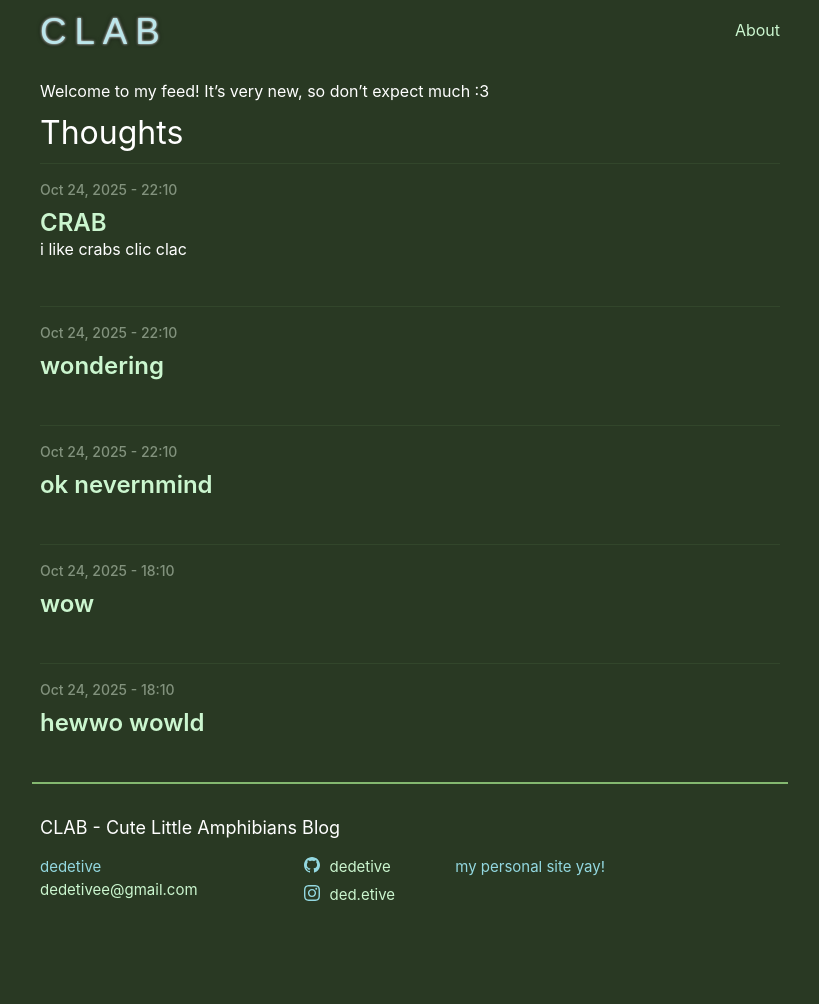
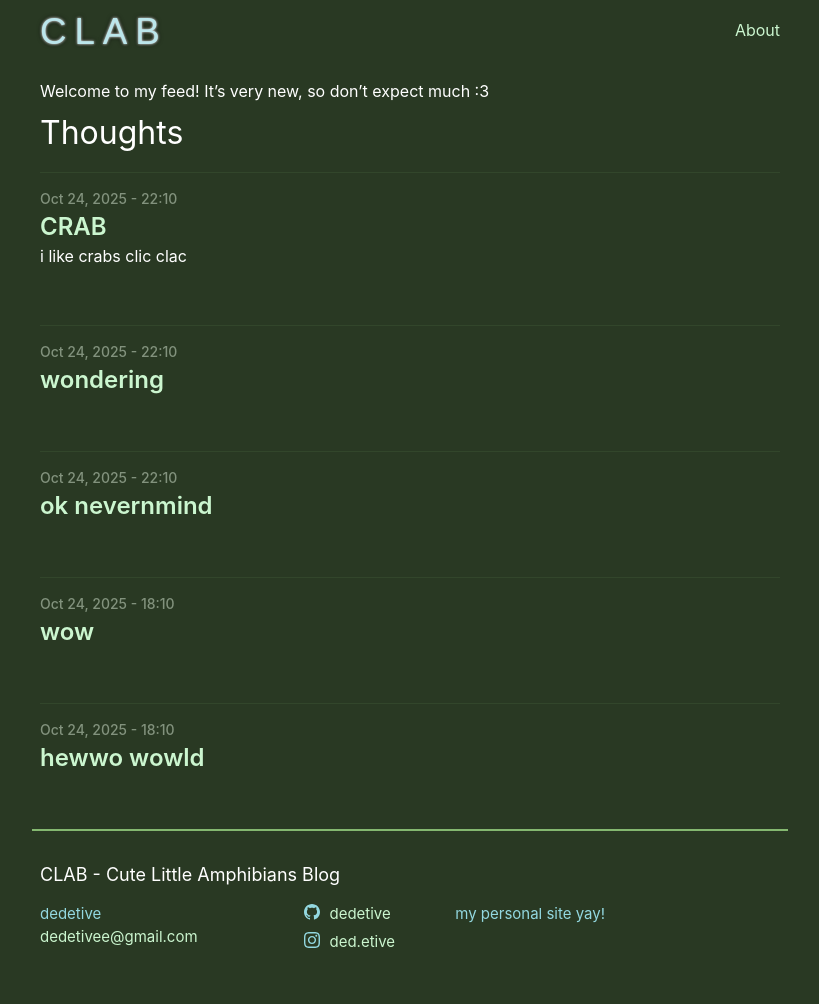
Before and after one commit to dedetive/dedetive.github.io, a Jekyll site: the page built from index.md, in a window 1280 px wide. Shown: the whole page, without its empty margins (230-1049 px from the left). Built offline with Jekyll 4.4.1, drawn with Linux system fonts in a browser that asks for light colours; before the commit the page ends 957 px from its top, so only the background shows below that.

Commit message:
Tweak post values to allow a more comfortable and approachable look

```diff
--- a/_sass/minima/_layout.scss
+++ b/_sass/minima/_layout.scss
@@ -192,6 +192,7 @@
 
 .post-list-heading {
   @include relative-font-size(2);
+  margin-bottom: 15px;
 }
 
 .post-list {
@@ -199,7 +200,7 @@
   list-style: none;
 
   > li {
-    margin-bottom: $spacing-unit;
+    margin-bottom: $spacing-unit * 1.4;
     display: grid;
   }
 }
@@ -213,13 +214,13 @@
 
 .post-link {
   display: block;
-  margin: 5px 0 5px 0;
+  margin: 0 0 5px 0;
   font-weight: 600;
   @include relative-font-size(1.5);
 }
 
 .post-description {
-  margin: -15px 0 15px 0;
+  margin: -12px 0 15px 0;
   color: white;
 }
 
```
